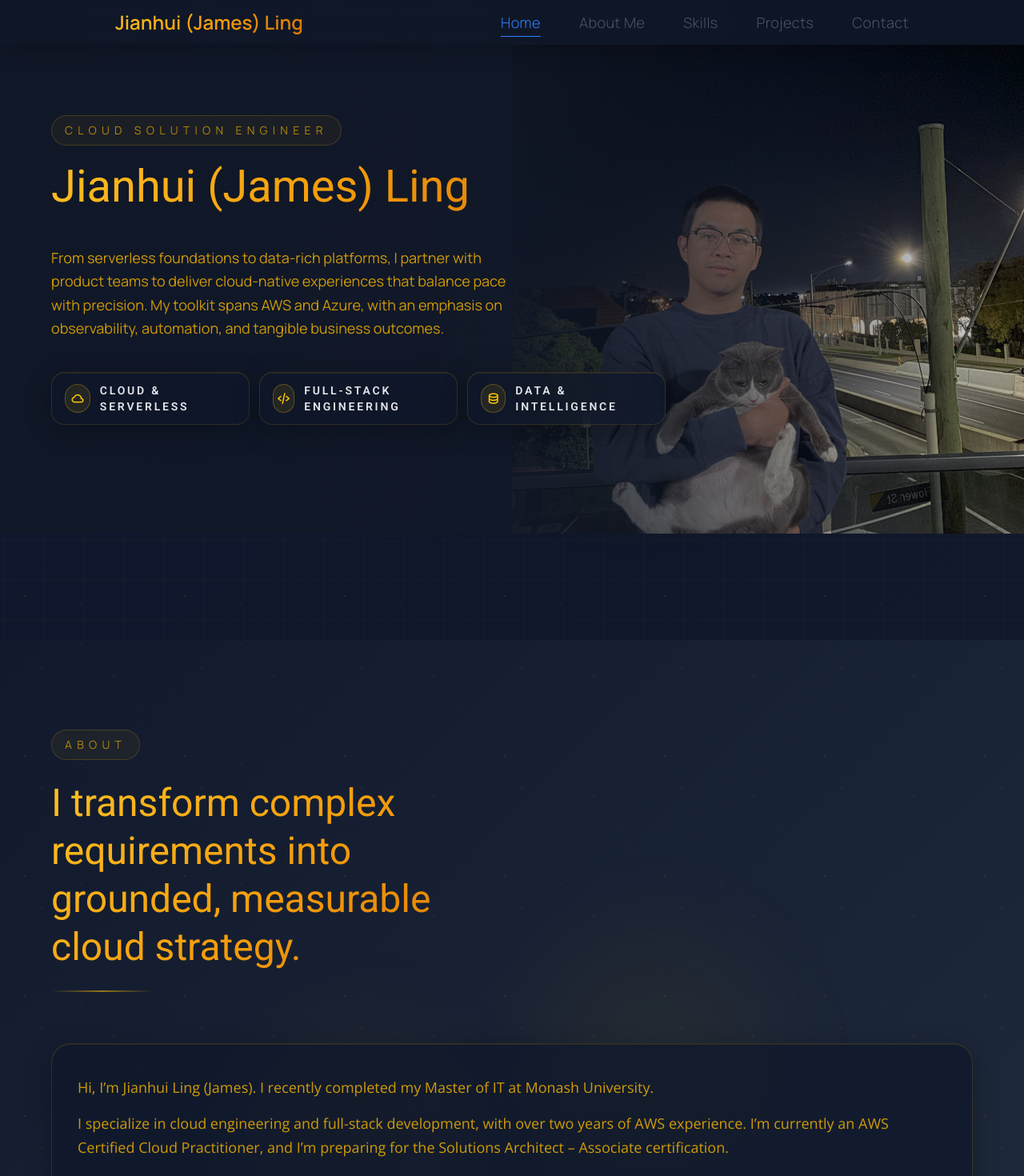
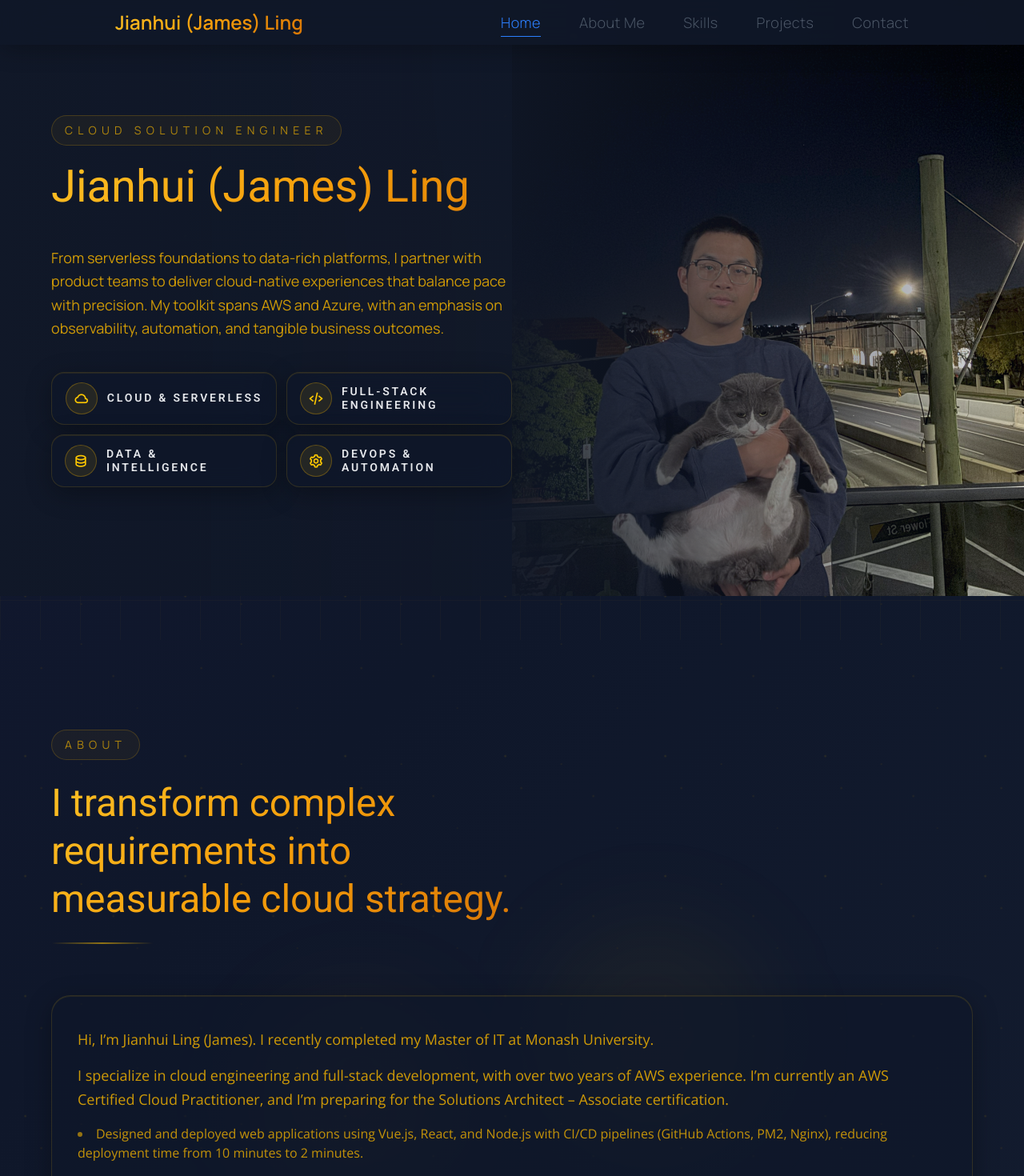
Before and after one commit to Jake177/Portfolio, a React (Vite) app: page / in a window 1280 px wide. Shown: the top 1470 px of the page at 80% size. Built offline with nearby package versions, Linux system fonts and the light colour scheme.

Commit message:
Update README and improve component styles for consistency

```diff
--- a/src/components/AboutMe.jsx
+++ b/src/components/AboutMe.jsx
@@ -4,7 +4,7 @@ import { aboutText } from '../data/index'
 
 const AboutMe = () => {
   return (
-  <section id='aboutme' className='relative min-h-screen w-full gradient-bg particles-bg text-yellow-500 px-6 py-24 sm:py-28 isolate'>
+  <section id='aboutme' className='relative min-h-screen w-full particles-bg text-yellow-500 px-6 py-24 sm:py-28 isolate'>
       {/* 装饰性光晕 */}
       <div className="absolute top-1/3 right-1/4 w-72 h-72 bg-yellow-500/5 rounded-full blur-3xl pointer-events-none"></div>
       <div className="absolute bottom-1/3 left-1/4 w-64 h-64 bg-amber-500/5 rounded-full blur-3xl pointer-events-none"></div>
@@ -12,7 +12,7 @@ const AboutMe = () => {
       <div className='max-w-6xl mx-auto grid lg:grid-cols-[0.9fr,1.1fr] gap-12 lg:gap-16 items-start'>
         <div className='space-y-6 fade-in-up'>
           <span className='normal-font uppercase tracking-[0.45em] text-xs sm:text-sm text-yellow-500/70 inline-block px-4 py-2 rounded-full border border-yellow-500/20 bg-yellow-500/5'>About</span>
-          <h2 className='special-font text-4xl sm:text-5xl leading-tight max-w-xl text-gradient'>I transform complex requirements into grounded, measurable cloud strategy.</h2>
+          <h2 className='special-font text-4xl sm:text-5xl leading-tight max-w-xl text-gradient'>I transform complex requirements into measurable cloud strategy.</h2>
 
           {/* 装饰分割线 */}
           <div className="animated-line w-32 rounded-full mt-4"></div>
--- a/src/components/Contact.jsx
+++ b/src/components/Contact.jsx
@@ -5,7 +5,7 @@ const Contact = () => {
   return (
     <section
       id="contact"
-      className="relative min-h-screen gradient-bg particles-bg grid-bg flex flex-col justify-center items-center px-4 py-16 sm:py-20 overflow-x-hidden"
+      className="relative min-h-screen particles-bg grid-bg flex flex-col justify-center items-center px-4 py-16 sm:py-20 overflow-x-hidden"
     >
       {/* 装饰性光晕 */}
       <div className="absolute top-1/3 left-1/4 w-80 h-80 bg-yellow-500/5 rounded-full blur-3xl pointer-events-none"></div>
--- a/src/components/Home.jsx
+++ b/src/components/Home.jsx
@@ -13,6 +13,10 @@ const focusHighlights = [
   {
     title: "Data & Intelligence",
     icon: "bx bx-data"
+  },
+  {
+    title: "DevOps & Automation",
+    icon: "bx bx-cog"
   }
 ];
 
@@ -20,7 +24,7 @@ const focusHighlights = [
 
 const Home = () => {
   return (
-    <div id="home" className="min-h-screen gradient-bg particles-bg grid-bg text-yellow-500 isolate overflow-hidden">
+    <div id="home" className="min-h-screen particles-bg grid-bg text-yellow-500 isolate overflow-hidden">
       {/* 装饰性光晕 */}
       <div className="absolute top-1/4 left-1/4 w-96 h-96 bg-yellow-500/5 rounded-full blur-3xl pointer-events-none"></div>
       <div className="absolute bottom-1/4 right-1/4 w-80 h-80 bg-amber-500/5 rounded-full blur-3xl pointer-events-none"></div>
@@ -31,7 +35,7 @@ const Home = () => {
             <img
               src= 'images/person-img-4.jpg'
               alt="self portrait"
-              className="w-full h-full object-cover opacity-85 sm:opacity-95"
+              className="w-full h-full object-cover opacity-85 sm:opacity-95 brightness-110 contrast-105"
             />
           </div>
           <div className="absolute inset-0 bg-gradient-to-r from-gray-900 via-gray-900/90 to-gray-900/10"></div>
@@ -50,16 +54,18 @@ const Home = () => {
               From serverless foundations to data-rich platforms, I partner with product teams to deliver cloud-native experiences that balance pace with precision. My toolkit spans AWS and Azure, with an emphasis on observability, automation, and tangible business outcomes.
             </p>
 
-            <div className="grid grid-cols-1 sm:grid-cols-3 gap-3 max-w-3xl">
+            <div className="grid grid-cols-1 sm:grid-cols-2 gap-3 max-w-xl w-full">
               {focusHighlights.map((item, index) => (
                 <div
                   key={item.title}
                   className={`glass-card rounded-2xl px-4 py-3 fade-in-up fade-in-up-delay-${index + 2} flex items-center justify-center gap-3`}
                 >
-                  <span className="h-9 w-9 rounded-full border border-yellow-500/30 bg-yellow-500/10 grid place-items-center text-yellow-400">
-                    <i className={`${item.icon} text-lg`}></i>
+                  <span className="h-10 w-10 shrink-0 rounded-full border border-yellow-500/30 bg-yellow-500/10 flex items-center justify-center text-yellow-400">
+                    <i className={`${item.icon} text-xl leading-none`}></i>
                   </span>
-                  <h3 className="special-font font-semibold text-xs sm:text-sm uppercase tracking-[0.2em] text-gray-200">{item.title}</h3>
+                  <h3 className="special-font font-semibold text-xs sm:text-sm uppercase tracking-[0.2em] text-gray-200 leading-tight">
+                    {item.title}
+                  </h3>
                 </div>
               ))}
             </div>
@@ -69,7 +75,7 @@ const Home = () => {
                 <img
                   src='images/person-img-4.jpg'
                   alt="self portrait"
-                  className="absolute inset-0 w-full h-full object-cover"
+                  className="absolute inset-0 w-full h-full object-cover brightness-110 contrast-105"
                 />
                 <div className="absolute inset-0 bg-gradient-to-t from-gray-900/90 via-gray-900/30 to-transparent" aria-hidden="true"></div>
               </div>
--- a/src/components/Projects.jsx
+++ b/src/components/Projects.jsx
@@ -61,7 +61,7 @@ const projects = [
 
 const Projects = () => {
   return (
-    <section id='projects' className='relative min-h-screen w-full gradient-bg particles-bg text-yellow-500 px-6 py-24 sm:py-28 isolate'>
+    <section id='projects' className='relative min-h-screen w-full particles-bg text-yellow-500 px-6 py-24 sm:py-28 isolate'>
       {/* 装饰性光晕 */}
       <div className="absolute top-1/4 right-1/4 w-96 h-96 bg-yellow-500/5 rounded-full blur-3xl pointer-events-none"></div>
       <div className="absolute bottom-1/3 left-1/3 w-72 h-72 bg-amber-500/5 rounded-full blur-3xl pointer-events-none"></div>
--- a/src/components/Skills.jsx
+++ b/src/components/Skills.jsx
@@ -36,7 +36,7 @@ const Skills = () => {
     }
 
     return (
-        <section id='skills' className='relative min-h-screen w-full gradient-bg grid-bg text-yellow-500 px-6 py-24 sm:py-28 isolate'>
+        <section id='skills' className='relative min-h-screen w-full grid-bg text-yellow-500 px-6 py-24 sm:py-28 isolate'>
             {/* 装饰性光晕 */}
             <div className="absolute top-1/4 left-1/3 w-80 h-80 bg-yellow-500/5 rounded-full blur-3xl pointer-events-none"></div>
             <div className="absolute bottom-1/4 right-1/3 w-72 h-72 bg-amber-500/5 rounded-full blur-3xl pointer-events-none"></div>
```
Also changed, not shown: 1 other file (tests, documents, lock files or other folders).
